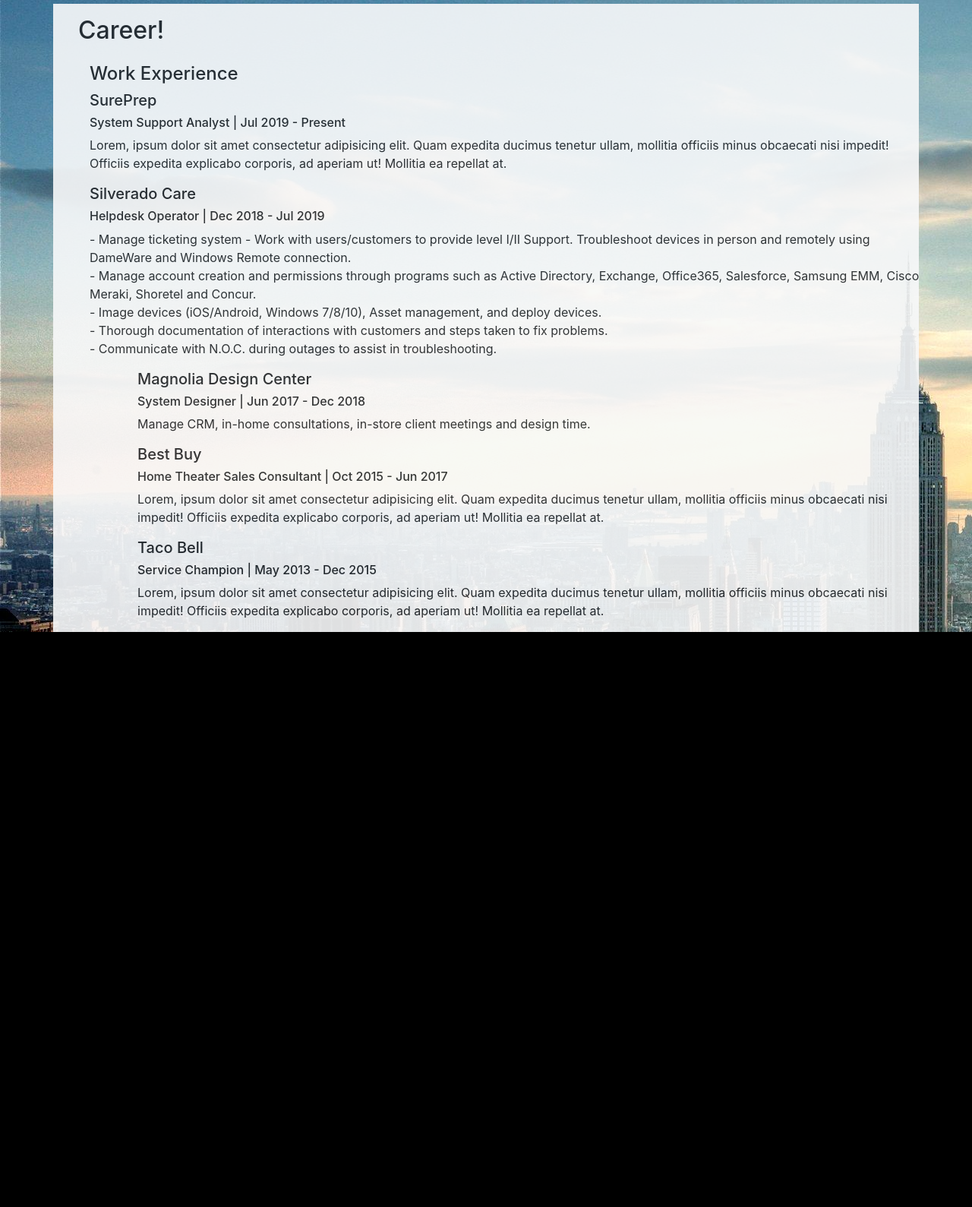
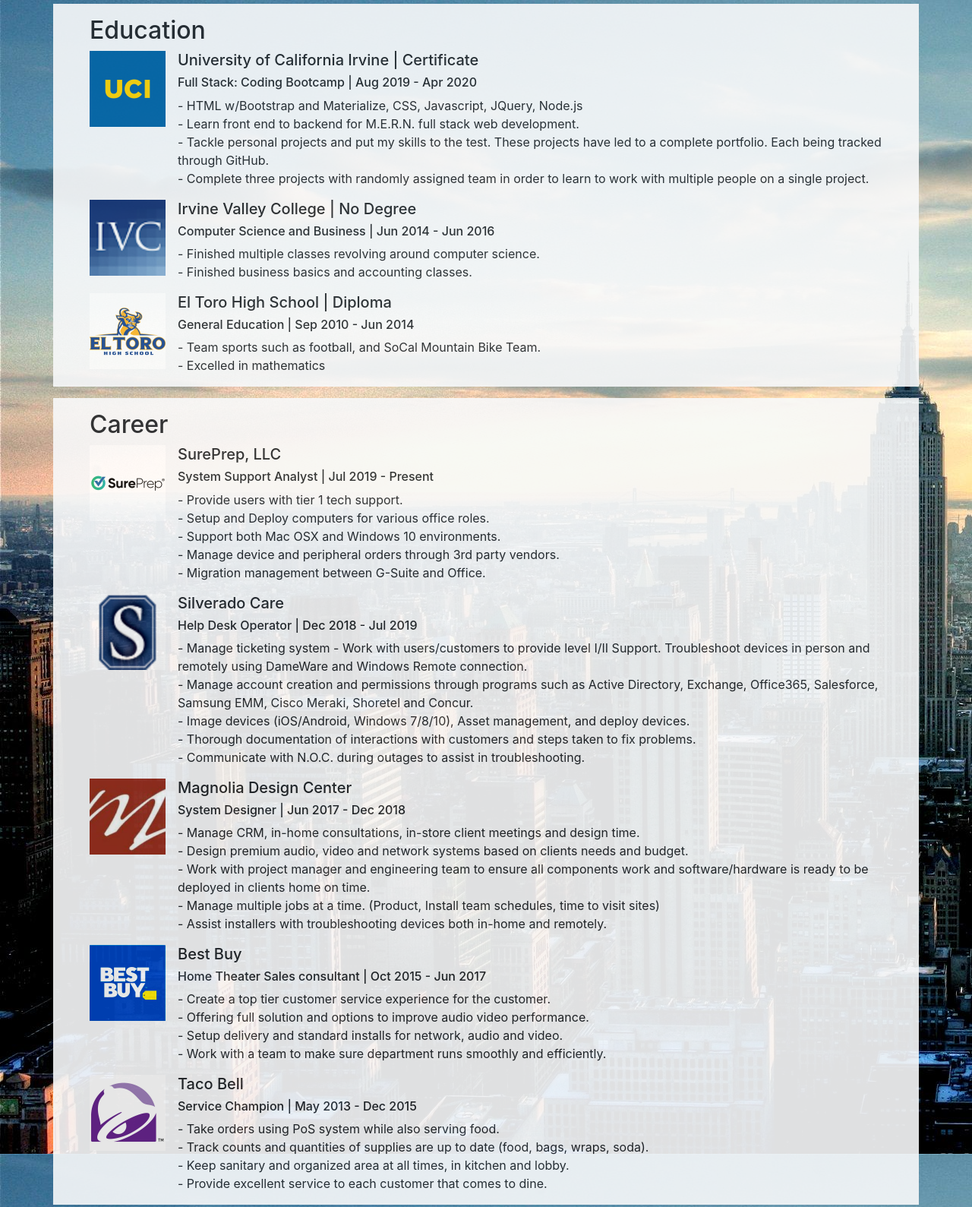
Before and after one commit to caseyjames95/caseyjames95.github.io, a plain HTML site: page experience.html in a window 1280 px wide. Shown: the part 81-1670 px from the top of the page at 76% size. Before the commit the page ends 913 px from the top, so only its background shows below. Drawn offline with nearby package versions, Linux system fonts and the light colour scheme.

Commit message:
Completed Experience
Completed experience page, added photos for experience. Added portrait picture of myself to about me page.

```diff
--- a/assets/css/experience.css
+++ b/assets/css/experience.css
@@ -7,14 +7,18 @@
     background-color: #F8F9FA;
 }
 
+.top {
+    margin-top: 15px;
+}
+
 .body {
-    margin-top: 15px;
+
     background-color: #F8F9FA;
     opacity: .9;
 }
 
 .footer {
-
+    margin-bottom: 15px;
     background-color: #F8F9FA;
     opacity: .9;
 }
--- a/experience.html
+++ b/experience.html
@@ -53,45 +53,137 @@
         </div>
 
         <!-- Experience Body -->
+        <div class="row body top">
+          <h2 class="ml-5 mt-3">Education</h2>
+        </div>
         <div class="row body">
-            <div class="row">
-              <h2 class="ml-5 mt-3">Career!</h2>
+            <div class="media ml-5 pr-5">
+              <img style="width: 100px; height: 100px;" src="./assets/images/uci.png" class="align-self-start mr-3" alt="UCI Logo">
+              <div class="media-body">
+                <h5 class="mt-0">University of California Irvine | Certificate</h5>
+                <h6>Full Stack: Coding Bootcamp | Aug 2019 - Apr 2020</h6>
+                <ul class="list-unstyled">
+                  <li>- HTML w/Bootstrap and Materialize, CSS, Javascript, JQuery, Node.js</li>
+                  <li>- Learn front end to backend for M.E.R.N. full stack web development.</li>
+                  <li>- Tackle personal projects and put my skills to the test. These projects have led to a complete portfolio. Each being tracked through GitHub.</li>
+                  <li>- Complete three projects with randomly assigned team in order to learn to work with multiple people on a single project.</li>
+                </ul>
               </div>
-            <div class="row mt-3">
-              <div class="col-sm-12 ml-5">
-                <h4>Work Experience</h4>
             </div>
-              <div class="col-sm-12 ml-5 pr-5">
-                <h5>SurePrep</h5> <h6>System Support Analyst | Jul 2019 - Present</h6>
-                <p>Lorem, ipsum dolor sit amet consectetur adipisicing elit. Quam expedita ducimus tenetur ullam, mollitia officiis minus obcaecati nisi impedit! Officiis expedita explicabo corporis, ad aperiam ut! Mollitia ea repellat at.</p>
         </div>
-              <div class="col-sm-12 ml-5 pr-5">
-                <h5>Silverado Care</h5> <h6>Helpdesk Operator | Dec 2018 - Jul 2019</h6>
-                <ul>
-                  <li>- Manage ticketing system - Work with users/customers to provide level I/II Support. Troubleshoot devices in person and remotely using DameWare and Windows Remote connection.</li>
+        <div class="row body">
+            <div class="media ml-5 pr-5">
+              <img style="width: 100px; height: 100px;" src="./assets/images/ivc.png" class="align-self-start mr-3" alt="IVC Logo">
+              <div class="media-body">
+                <h5 class="mt-0">Irvine Valley College | No Degree</h5>
+                <h6>Computer Science and Business | Jun 2014 - Jun 2016</h6>
+                <ul class="list-unstyled">
+                  <li>- Finished multiple classes revolving around computer science.</li>
+                  <li>- Finished business basics and accounting classes.</li>
+                </ul>
+              </div>
+            </div>
+        </div>
+        <div class="row body">
+            <div class="media ml-5 pr-5">
+              <img style="width: 100px; height: 100px;" src="./assets/images/eltoro.png" class="align-self-start mr-3" alt="El Toro Logo">
+              <div class="media-body">
+                <h5 class="mt-0">El Toro High School | Diploma</h5>
+                <h6>General Education | Sep 2010 - Jun 2014</h6>
+                <ul class="list-unstyled">
+                  <li>- Team sports such as football, and SoCal Mountain Bike Team.</li>
+                  <li>- Excelled in mathematics</li>
+                </ul>
+              </div>
+            </div>
+        </div>
+        <div class="row body top">
+          <h2 class="ml-5 mt-3">Career</h2>
+        </div>
+        <div class="row body">
+          <div class="media ml-5 pr-5">
+            <img style="width: 100px; height: 100px;" src="./assets/images/sureprep.png" class="align-self-start mr-3" alt="SurePrep Logo">
+            <div class="media-body">
+              <h5 class="mt-0">SurePrep, LLC</h5>
+              <h6>System Support Analyst | Jul 2019 - Present</h6>
+              <ul class="list-unstyled">
+                <li>- Provide users with tier 1 tech support.</li>
+                <li>- Setup and Deploy computers for various office roles.</li>
+                <li>- Support both Mac OSX and Windows 10 environments.</li>
+                <li>- Manage device and peripheral orders through 3rd party vendors.</li>
+                <li>- Migration management between G-Suite and Office.</li>
+              </ul>
+            </div>
+          </div>
+        </div>
+        <div class="row body">
+          <div class="media ml-5 pr-5">
+            <img style="width: 100px; height: 100px;" src="./assets/images/silverado.png" class="align-self-start mr-3" alt="Silverado Logo">
+            <div class="media-body">
+              <h5 class="mt-0">Silverado Care</h5>
+              <h6>Help Desk Operator | Dec 2018 - Jul 2019</h6>
+              <ul class="list-unstyled">
+                <li>- Manage ticketing system - Work with users/customers to provide level I/II Support. Troubleshoot
+                  devices in person and remotely using DameWare and Windows Remote connection.</li>
                 <li>- Manage account creation and permissions through programs such as Active Directory, Exchange, Office365, Salesforce, Samsung EMM, Cisco Meraki, Shoretel and Concur.</li>
                 <li>- Image devices (iOS/Android, Windows 7/8/10), Asset management, and deploy devices.</li>
                 <li>- Thorough documentation of interactions with customers and steps taken to fix problems.</li>
-                  <li>- Communicate with N.O.C. during outages to assist in troubleshooting. </li>
-                </ul>
-              <div class="col-sm-12 ml-5 pr-5">
-                <h5>Magnolia Design Center</h5> <h6>System Designer | Jun 2017 - Dec 2018</h6>
-                <ul>
-                  <li>Manage CRM, in-home consultations, in-store client meetings and design time.</li>
+                <li>- Communicate with N.O.C. during outages to assist in troubleshooting.</li>
               </ul>
             </div>
-              <div class="col-sm-12 ml-5 pr-5">
-                <h5>Best Buy</h5> <h6>Home Theater Sales Consultant | Oct 2015 - Jun 2017</h6>
-                <p>Lorem, ipsum dolor sit amet consectetur adipisicing elit. Quam expedita ducimus tenetur ullam, mollitia officiis minus obcaecati nisi impedit! Officiis expedita explicabo corporis, ad aperiam ut! Mollitia ea repellat at.</p>
           </div>
-              <div class="col-sm-12 ml-5 pr-5">
-                <h5>Taco Bell</h5> <h6>Service Champion | May 2013 - Dec 2015</h6>
-                <p>Lorem, ipsum dolor sit amet consectetur adipisicing elit. Quam expedita ducimus tenetur ullam, mollitia officiis minus obcaecati nisi impedit! Officiis expedita explicabo corporis, ad aperiam ut! Mollitia ea repellat at.</p>
+        </div>
+        <div class="row body">
+          <div class="media ml-5 pr-5">
+            <img style="width: 100px; height: 100px;" src="./assets/images/magnolia.png" class="align-self-start mr-3" alt="Magnolia Logo">
+            <div class="media-body">
+              <h5 class="mt-0">Magnolia Design Center</h5>
+              <h6>System Designer | Jun 2017 - Dec 2018</h6>
+              <ul class="list-unstyled">
+                <li>- Manage CRM, in-home consultations, in-store client meetings and design time.</li>
+                <li>- Design premium audio, video and network systems based on clients needs and budget.</li>
+                <li>- Work with project manager and engineering team to ensure all components work and
+                  software/hardware is ready to be deployed in clients home on time.</li>
+                <li>- Manage multiple jobs at a time. (Product, Install team schedules, time to visit sites)</li>
+                <li>- Assist installers with troubleshooting devices both in-home and remotely.</li>
+              </ul>
+            </div>
+          </div>
+        </div>
+        <div class="row body">
+          <div class="media ml-5 pr-5">
+            <img style="width: 100px; height: 100px;" src="./assets/images/bestbuy.jpeg" class="align-self-start mr-3" alt="Best Buy Logo">
+            <div class="media-body">
+              <h5 class="mt-0">Best Buy</h5>
+              <h6>Home Theater Sales consultant | Oct 2015 - Jun 2017</h6>
+              <ul class="list-unstyled">
+                <li>- Create a top tier customer service experience for the customer.</li>
+                <li>- Offering full solution and options to improve audio video performance.</li>
+                <li>- Setup delivery and standard installs for network, audio and video.</li>
+                <li>- Work with a team to make sure department runs smoothly and efficiently.</li>
+              </ul>
+            </div>
+          </div>
+        </div>
+        <div class="row body">
+          <div class="media ml-5 pr-5">
+            <img style="width: 100px; height: 100px;" src="./assets/images/tacobell.png" class="align-self-start mr-3" alt="Taco Bell Logo">
+            <div class="media-body">
+              <h5 class="mt-0">Taco Bell</h5>
+              <h6>Service Champion | May 2013 - Dec 2015</h6>
+              <ul class="list-unstyled">
+                <li>- Take orders using PoS system while also serving food.</li>
+                <li>- Track counts and quantities of supplies are up to date (food, bags, wraps, soda).</li>
+                <li>- Keep sanitary and organized area at all times, in kitchen and lobby.</li>
+                <li>- Provide excellent service to each customer that comes to dine.</li>
+              </ul>
+            </div>
           </div>
         </div>
 
+
         <!-- Footer -->
-        <!-- <div class="row">
+        <div class="row">
             <div class="col-sm-12 footer1 text-center">
                 <a href="https://github.com/caseyjames95/caseyjames95.github.io" target="_blank" class="badge badge-info">Site Source</a>
                 <a href="https://www.linkedin.com/in/caseypurves/" target="_blank" class="badge badge-primary">LinkedIn</a>
@@ -100,7 +192,7 @@
             <div class="col-sm-12 footer text-center">
               <h5>Created By Casey Purves</h5>
             </div>
-        </div> -->
+        </div>
 
 
     </div>
```
Also changed, not shown: index.html (+1 -1 lines), assets/images/bestbuy.jpeg (added), assets/images/eltoro.png (added), assets/images/ivc.png (added), assets/images/magnolia.png (added), assets/images/silverado.png (added), assets/images/sureprep.png (added), assets/images/tacobell.png (added), assets/images/uci.png (added), 1 other file. Lines whose indentation alone changed are shown as unchanged.
